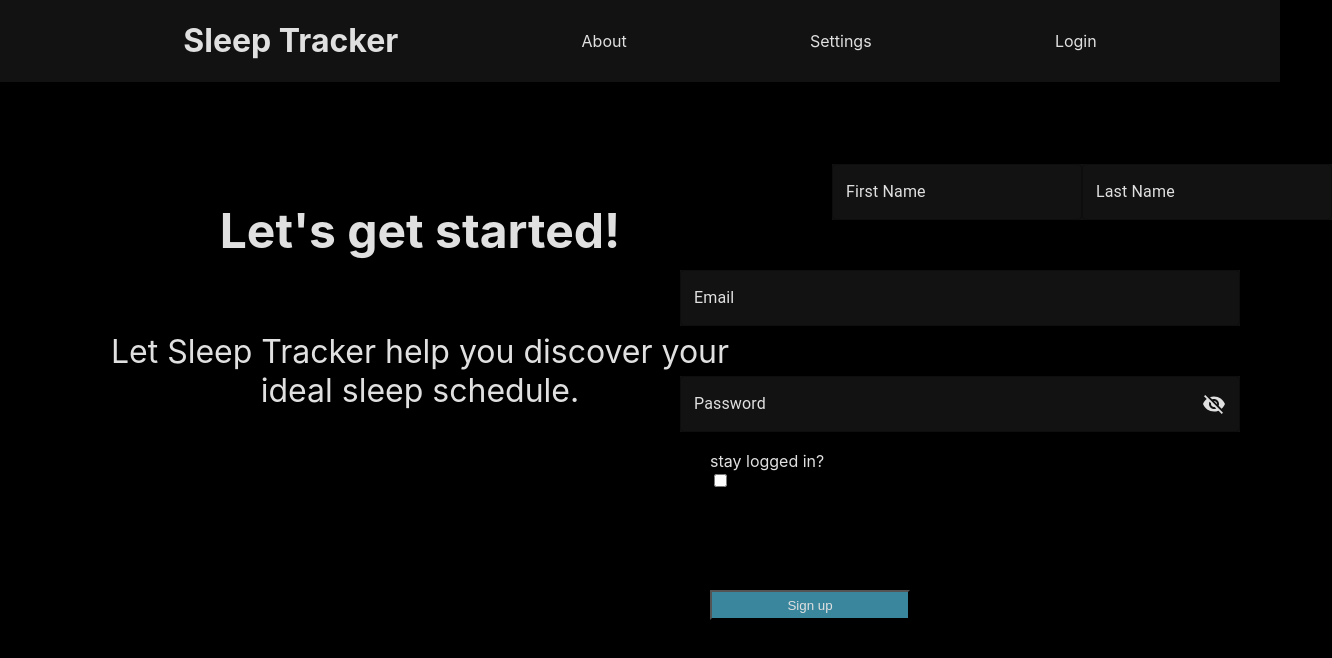
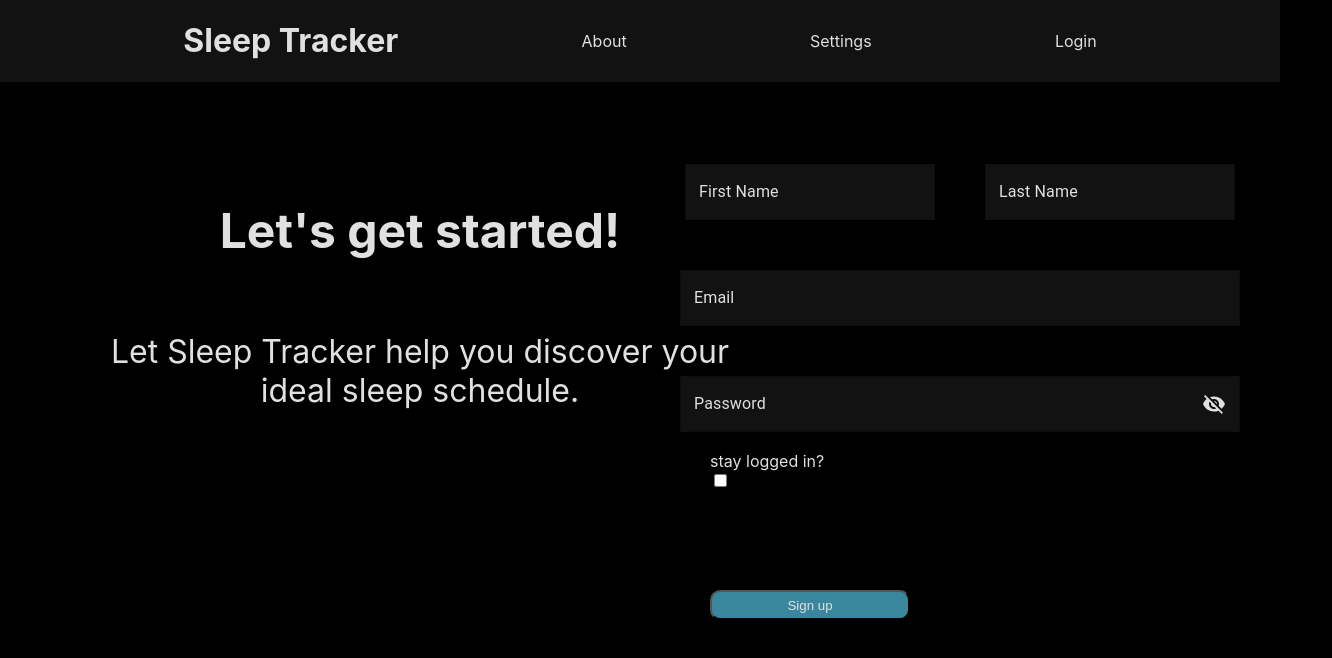
Before and after one commit to cgiroux86/sleep_tracker_2020, a React (Create React App) app in the folder sleep-tracker/: page /register in a window 1280 px wide. Shown: the top 658 px of the page, 1332 px wide, since content can reach past the window. Built offline with nearby package versions, Linux system fonts and the light colour scheme.

Commit message:
small formatting changes

```diff
--- a/sleep-tracker/src/App.scss
+++ b/sleep-tracker/src/App.scss
@@ -71,6 +71,9 @@ body {
   justify-content: center;
   width: 50%;
   margin: 0 auto;
+  align-items: center;
+  position: relative;
+  bottom: 70px;
 }
 
 .graph_wrapper {
@@ -114,3 +117,5 @@ body {
   display: inline-block;
   position: relative;
 }
+.name-wrapper {
+}
--- a/sleep-tracker/src/components/RegisterForm.js
+++ b/sleep-tracker/src/components/RegisterForm.js
@@ -72,6 +72,7 @@ const RegisterForm = () => {
                 marginTop: "100px",
                 backgroundColor: "#39869D",
                 color: "#e0e0e0",
+                borderRadius: "10px",
               }}
               onClick={handleSubmit}
             >
@@ -127,8 +128,13 @@ const RegisterForm = () => {
           </FormControl>
         </FormContainer>
         <NamesContainer>
+          <div className="name-wrapper">
             <div>
-            <FormControl className="navBar" variant="outlined">
+              <FormControl
+                className="navBar"
+                variant="outlined"
+                style={{ marginRight: "50px" }}
+              >
                 <InputLabel
                   style={{ color: "#e0e0e0" }}
                   htmlFor="outlined-adornment-firstName"
@@ -144,10 +150,12 @@ const RegisterForm = () => {
                 />
               </FormControl>
             </div>
+          </div>
+
           <div>
             <FormControl className="navBar" variant="outlined">
               <InputLabel
-                style={{ color: "#e0e0e0" }}
+                style={{ color: "#e0e0e0", width: "250px" }}
                 htmlFor="outlined=adornment-lastName"
               >
                 Last Name
--- a/sleep-tracker/src/styles/authStyles.js
+++ b/sleep-tracker/src/styles/authStyles.js
@@ -25,8 +25,8 @@ export const NamesContainer = styled.div`
    {
     display: flex;
     flex-drection: row-reverse;
-    width: 40%;
-    justify-content: space-between;
+    width: 100%;
+    justify-content: center;
   }
 `;
 
@@ -89,12 +89,14 @@ export const LoginButtonContainer = styled.div`
    {
     position: relative;
     left: 40px;
+    bottom: 50px;
   }
 `;
 
 export const HomeContainer = styled.div`
    {
     display: flex;
+    border: 1px solid orange;
   }
 `;
 
@@ -102,8 +104,8 @@ export const PaperContainer = styled.div`
    {
     display: flex;
     flex-wrap: wrap;
-    flex-direction: row;
-    width: 100%;
+    flex-direction: column;
+    width: 50%;
     justify-content: center;
   }
 `;
--- a/sleep-tracker/src/utils/helpers.js
+++ b/sleep-tracker/src/utils/helpers.js
@@ -95,6 +95,6 @@ export const helper = (time) => {
       : time.getHours();
   var minutes = (time.getMinutes() < 10 ? "0" : "") + time.getMinutes();
   var ampm = time.getHours() < 12 ? "AM" : "PM";
-  var formattedTime = hours + 4 + ":" + minutes + " " + ampm;
+  var formattedTime = hours + ":" + minutes + " " + ampm;
   return formattedTime;
 };
```
Lines whose indentation alone changed are shown as unchanged.
